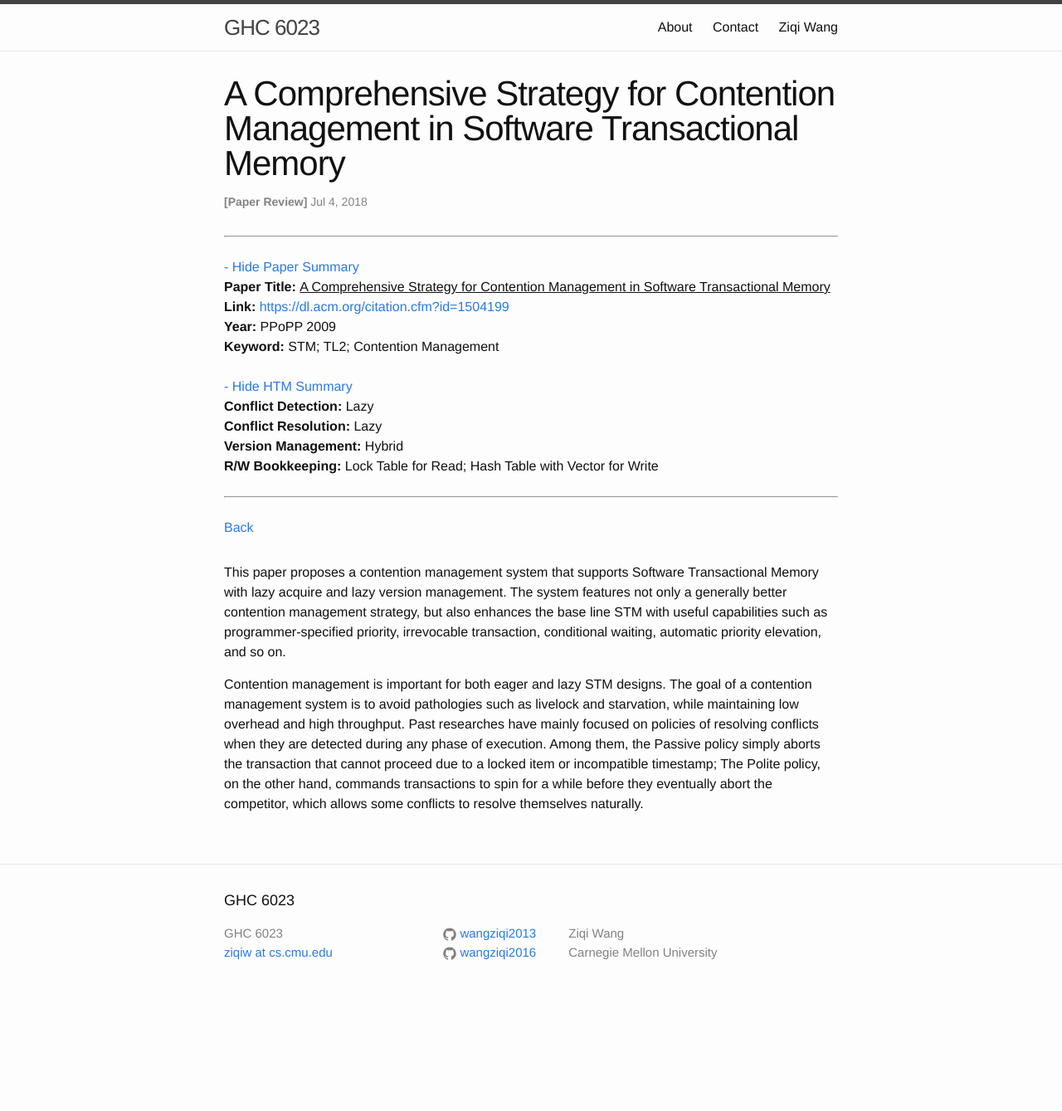
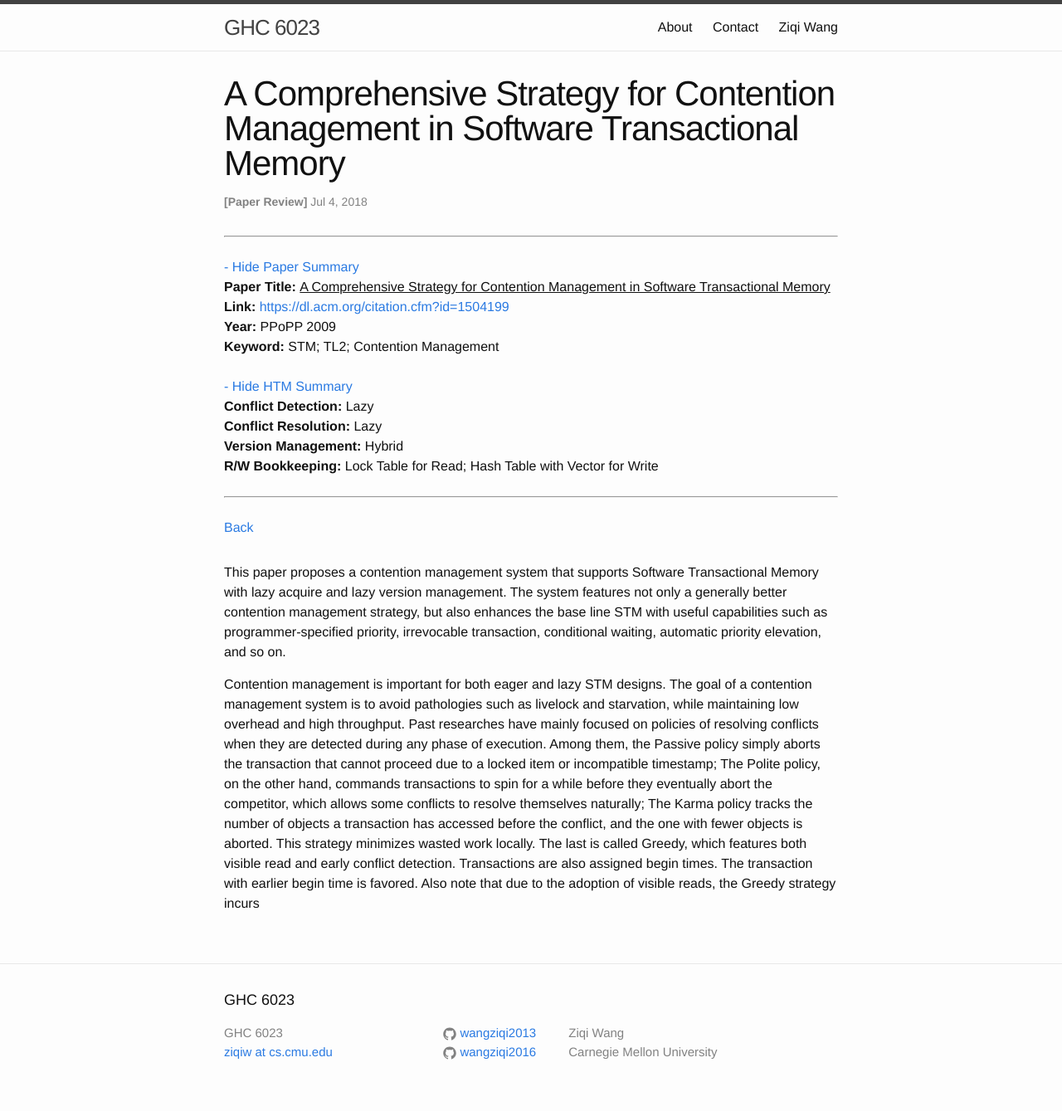
Before and after one commit to wangziqi2013/wangziqi2013.github.io, a Jekyll site: the page built from _posts/2018-07-03-A-Comprehensive-Strategy-for-Contention-Management-In-STM.markdown, in a window 1280 px wide. Shown: the whole page at 83% size. Built offline with Jekyll 4.4.1, drawn with Linux system fonts in a browser that asks for light colours; before the commit the page ends 1219 px from its top, so only the background shows below that.

Commit message:
Working on recent work

```diff
--- a/_posts/2018-07-03-A-Comprehensive-Strategy-for-Contention-Management-In-STM.markdown
+++ b/_posts/2018-07-03-A-Comprehensive-Strategy-for-Contention-Management-In-STM.markdown
@@ -23,4 +23,7 @@ to avoid pathologies such as livelock and starvation, while maintaining low over
 have mainly focused on policies of resolving conflicts when they are detected during any phase of execution. Among them, the
 Passive policy simply aborts the transaction that cannot proceed due to a locked item or incompatible timestamp; The
 Polite policy, on the other hand, commands transactions to spin for a while before they eventually abort the competitor,
-which allows some conflicts to resolve themselves naturally.
+which allows some conflicts to resolve themselves naturally; The Karma policy tracks the number of objects a transaction
+has accessed before the conflict, and the one with fewer objects is aborted. This strategy minimizes wasted work locally.
+The last is called Greedy, which features both visible read and early conflict detection. Transactions are also assigned
+begin times. The transaction with earlier begin time is favored. Also note that due to the adoption of visible reads, the Greedy strategy incurs
```
